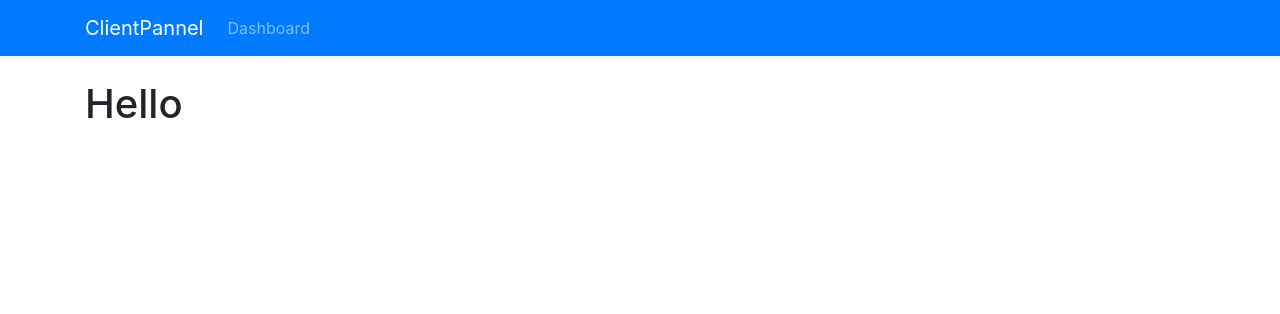
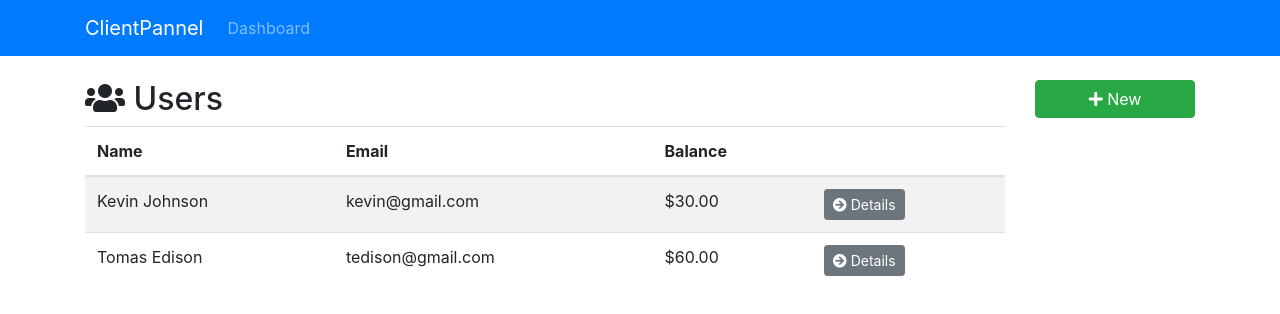
Before and after one commit to George701/react-firebase-app, a React (Create React App) app: page / in a window 1280 px wide. Shown: the top 314 px of the page. Built offline with nearby package versions, Linux system fonts and the light colour scheme.

Commit message:
Router and Routes

```diff
--- a/src/App.js
+++ b/src/App.js
@@ -3,6 +3,7 @@
 import './App.css';
 
 import AppNavbar from './components/layout/AppNavbar';
+import Dashboard from './components/layout/Dashboard';
 
 class App extends Component {
   render() {
@@ -11,7 +12,9 @@
         <div className="App">
           <AppNavbar/>
           <div className="container">
-            <h1>Hello</h1>
+            <Switch>
+              <Route exact path="/" component={Dashboard} />
+            </Switch>
           </div>
         </div>
       </Router>
--- /dev/null
+++ b/src/COMPONENTS/clients/Clients.js
@@ -0,0 +1,69 @@
+import React, { Component } from 'react'
+import { Link } from 'react-router-dom';
+
+class Clients extends Component {
+    render() {
+        const clients = [
+            {
+                id: '4343434',
+                firstName: 'Kevin',
+                lastName: "Johnson",
+                email: 'kevin@gmail.com',
+                phone: '333-333-3333',
+                balance: '30'
+            },
+            {
+                id: '44632434',
+                firstName: 'Tomas',
+                lastName: "Edison",
+                email: 'tedison@gmail.com',
+                phone: '333-333-3457',
+                balance: '60'
+            }
+        ];
+
+        if(clients){
+            return (
+                <div>
+                    <div className="row">
+                        <div className="col-md-6">
+                            <h2>
+                                <i className="fas fa-users"/> Users
+                            </h2>
+                        </div>
+                        <div className="col-md-6"/>
+                    </div>
+
+                    <table className="table table-striped">
+                        <thead className="thead-inverse">
+                            <tr>
+                                <th>Name</th>
+                                <th>Email</th>
+                                <th>Balance</th>
+                                <th/>
+                            </tr>
+                        </thead>
+                        <tbody>
+                            {clients.map(client => (
+                                <tr key={client.id}>
+                                    <td>{client.firstName} {client.lastName}</td>
+                                    <td>{client.email}</td>
+                                    <td>${parseFloat(client.balance).toFixed(2)}</td>
+                                    <td>
+                                        <Link to={`/client/${client.id}`} className="btn btn-secondary btn-sm">
+                                            <i className="fas fa-arrow-circle-right"/> Details
+                                        </Link>
+                                    </td>
+                                </tr>
+                            ))}
+                        </tbody>
+                    </table>
+                </div>
+            )
+        }else{
+            return <div><h1>Loading</h1></div>
+        }
+    }
+}
+
+export default Clients;
--- /dev/null
+++ b/src/COMPONENTS/layout/Dashboard.js
@@ -0,0 +1,16 @@
+import React from 'react'
+import Clients from '../clients/Clients';
+import Sidebar from './Sidebar';
+
+export default function Dashboard() {
+    return (
+        <div className="row">
+            <div className="col-md-10">
+                <Clients/>
+            </div>
+            <div className="col-md-2">
+                <Sidebar/>
+            </div>
+        </div>
+    )
+}
--- /dev/null
+++ b/src/COMPONENTS/layout/SideBar.js
@@ -0,0 +1,10 @@
+import React from 'react'
+import { Link } from 'react-router-dom'
+
+export default function Sidebar() {
+    return (
+        <Link to="/client/add" className="btn btn-success btn-block">
+            <i className="fas fa-plus"/> New
+        </Link>
+    )
+}
```
